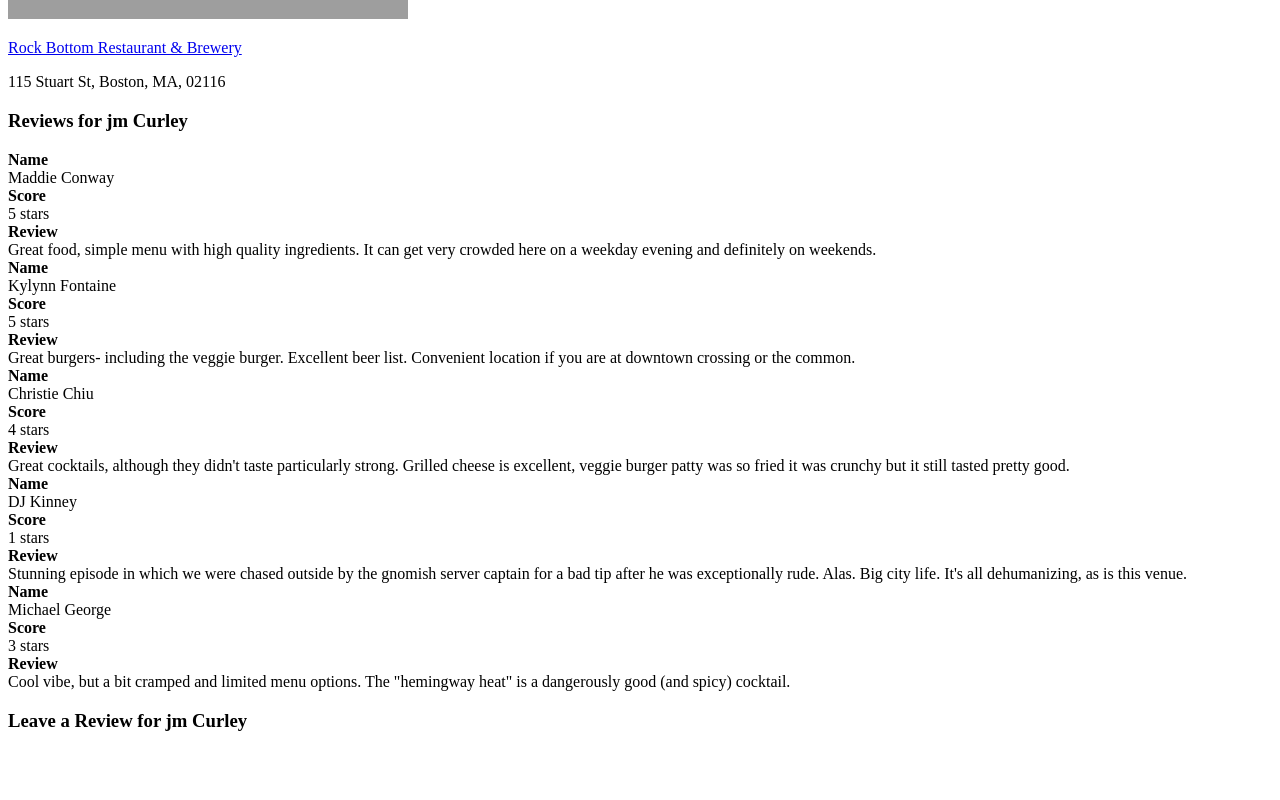
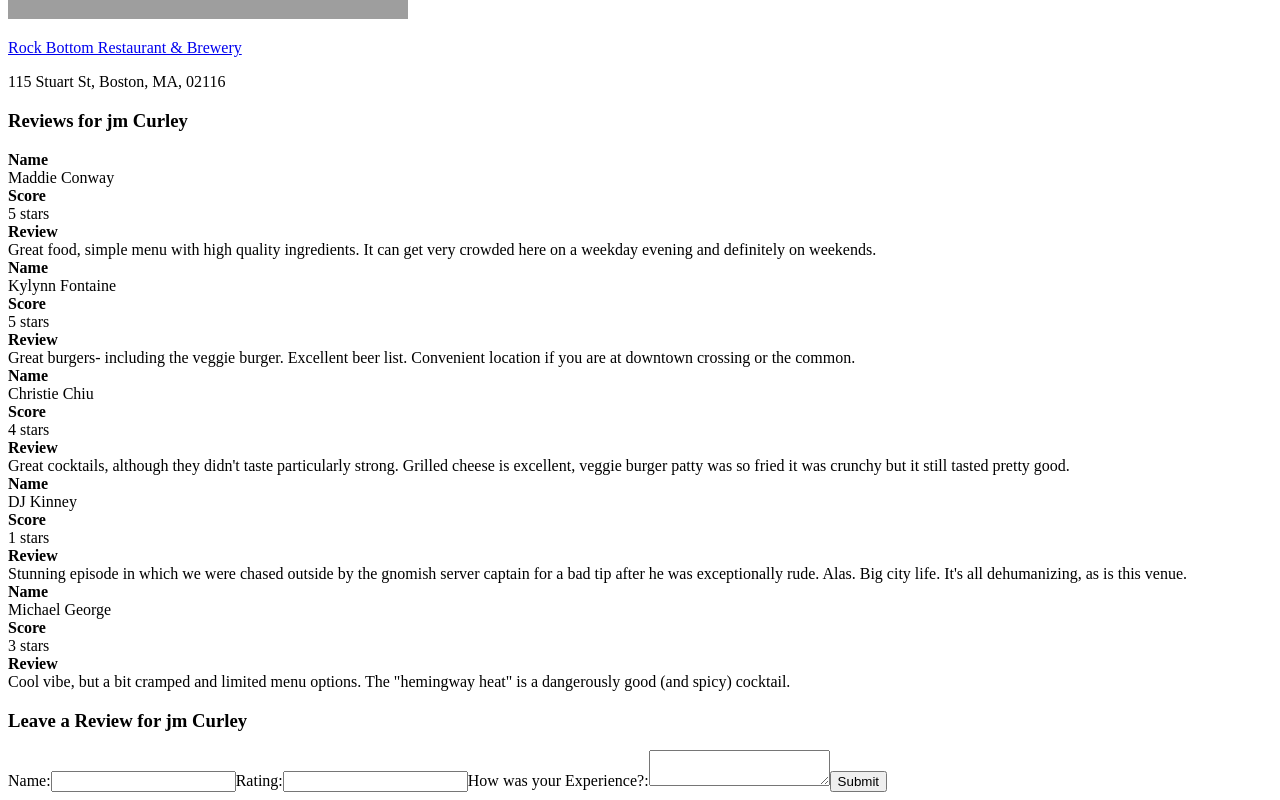
Before and after one commit to LaunchAcademy/clinic-restaurant-reviews-live-code, a React app: page / in a window 1280 px wide. Shown: the part 4220-5020 px from the top of the page. Before the commit the page ends 4970 px from the top, so only its background shows below. Built offline with nearby package versions, Linux system fonts and the light colour scheme; grey boxes are pictures that could not be loaded; the HTML template or start-up script is replaced by a standard one.

Commit message:
finished code

```diff
--- a/src/components/App.js
+++ b/src/components/App.js
@@ -2,6 +2,7 @@
 
 import Restaurant from './Restaurant'
 import ReviewList from './ReviewList'
+import ReviewForm from './ReviewForm'
 
 import defaultRestaurants from '../constants/restaurants'
 import defaultReviews from '../constants/reviews'
@@ -43,6 +44,19 @@
     (selectedId === review.restaurant_id)
   )
 
+  const addReview = (review) => {
+    // debugger
+    const newReviewId = reviews.length + 1
+
+    const newReview = {
+      ...review,
+      id: newReviewId,
+      restaurant_id: selectedId
+    }
+
+    setReviews([...reviews, newReview])
+  }
+
   return(
     <div className="grid-container">
       <div className="grid-x">
@@ -57,6 +71,9 @@
           />
 
           <h3>Leave a Review for {selectedRestaurant().name}</h3>
+          <ReviewForm
+            addReview={addReview}
+          />
         </div>
       </div>
     </div>
--- a/src/components/ReviewForm.js
+++ b/src/components/ReviewForm.js
@@ -1,22 +1,63 @@
 import React, { useState } from 'react'
 
 const ReviewForm = props => {
+  const [reviewRecord, setReviewRecord] = useState({
+    name: "",
+    rating: "",
+    content: ""
+  })
+
+  const handleChange = (event) => {
+    // console.log(event.currentTarget.value)
+    setReviewRecord({...reviewRecord,
+      [event.currentTarget.name]: event.currentTarget.value
+    })
+  }
+
+  const handleSubmit = (event) => {
+    event.preventDefault()
+    props.addReview(reviewRecord)
+    clearForm()
+  }
+
+  const clearForm = () => {
+    setReviewRecord({
+      name: "",
+      rating: "",
+      content: ""
+    })
+  }
+
   return(
     <div>
-      <form>
+      <form onSubmit={handleSubmit} autoComplete="off">
         <label htmlFor= "name"> Name:
-          <input type ="text" name="name"/>
+          <input
+            type ="text"
+            name="name"
+            value={reviewRecord.name}
+            onChange={handleChange}
+          />
         </label>
 
         <label htmlFor= "rating">Rating:
-          <input type ="text" name="rating"/>
+          <input
+            type ="text"
+            name="rating"
+            value={reviewRecord.rating}
+            onChange={handleChange}
+          />
         </label>
 
         <label htmlFor="content">How was your Experience?:
-          <textarea name="content"/>
+          <textarea
+            name="content"
+            value={reviewRecord.content}
+            onChange={handleChange}
+          />
         </label>
 
-        <input type="submit" className="button" value="submit"/>
+        <input type="submit" className="button" value="Submit"/>
       </form>
     </div>
   )
```
